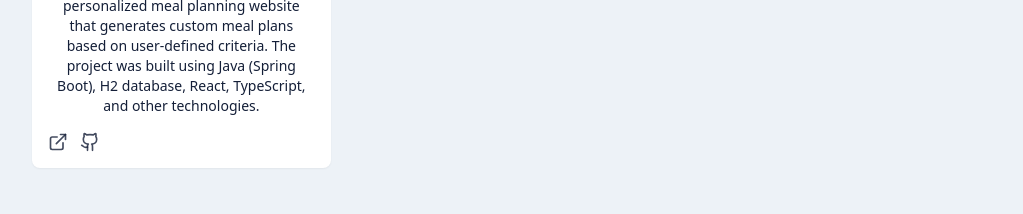
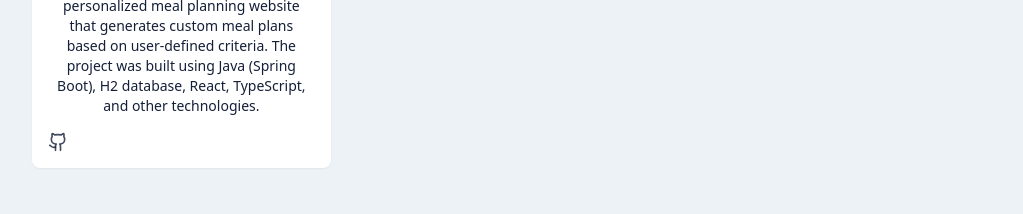
Before and after one commit to SharipovaRi/My-Portfolio-Project, a React (Vite) app in the folder client/: page / in a window 1280 px wide. Shown: the part 3340-3554 px from the top of the page, without its empty margins (128-1151 px from the left). Built offline with nearby package versions, Linux system fonts and the light colour scheme.

Commit message:
remove link of a website

```diff
--- a/client/src/components/ProjectsSection.jsx
+++ b/client/src/components/ProjectsSection.jsx
@@ -8,8 +8,7 @@ const projects = [
     description: "Developed the backend for a personalized meal planning website that generates custom meal plans based on user-defined criteria. The project was built using Java (Spring Boot), H2 database, React, TypeScript, and other technologies.",
     image: "/projects/Picture1.png",
     tags: ["Java", "H2", "Spring Boot", "REST API"],
-    githubURL:"https://github.com/joaovictorbarrera/MunchMatch.git",
-    projectURL: "https://munchmatch-production.up.railway.app",
+    githubURL:"https://github.com/joaovictorbarrera/MunchMatch.git"
 }
 ]
 
@@ -41,9 +40,6 @@ export const ProjectsSection = () =>{
                     <div className="flex justify-between items-center">
                         <div className="flex space-x-3">
 
-                            <a href={project.projectURL} target="_blank" className="text-foreground/80 hover:text-primary transition-colors duration-300" > <ExternalLink size={20} />
-                            </a>
-
                             <a href={project.githubURL} target="_blank" className="text-foreground/80 hover:text-primary transition-colors duration-300" > <Github size={20} />
                             </a>
                         </div>
```
